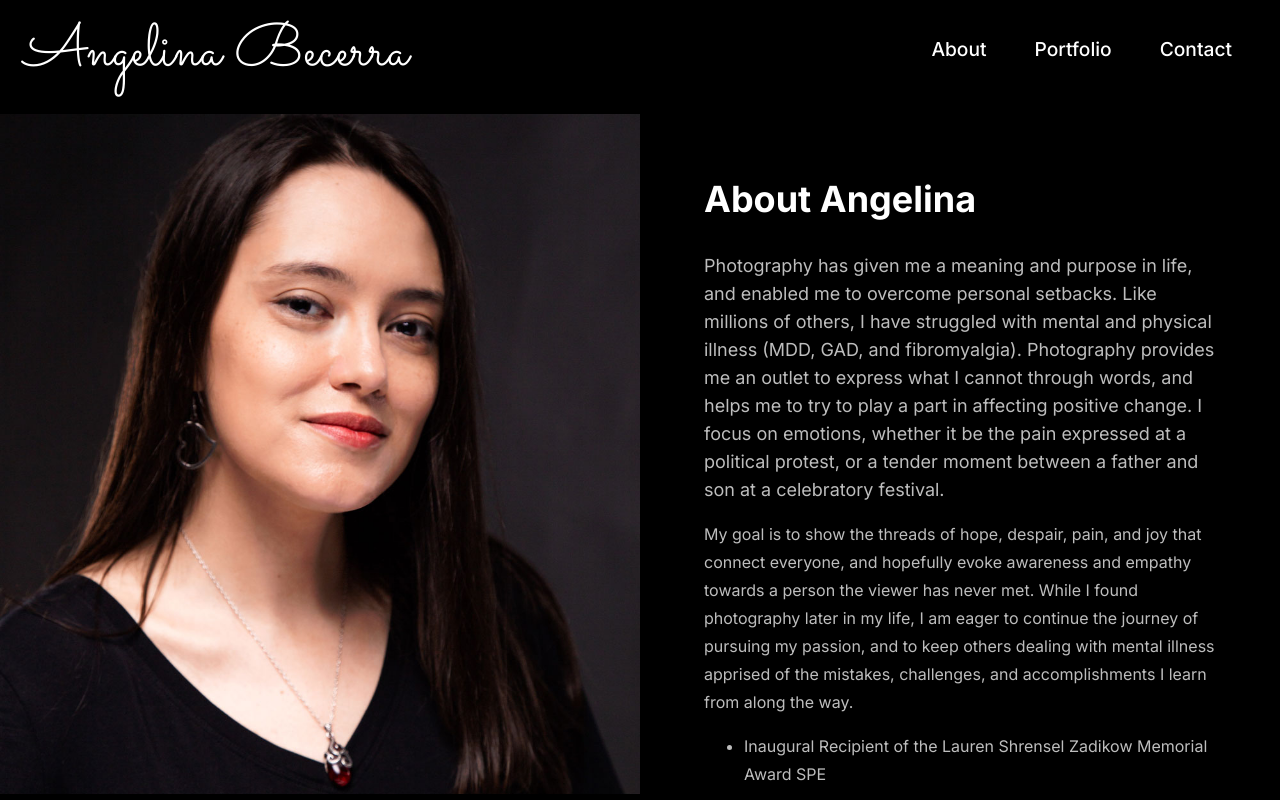
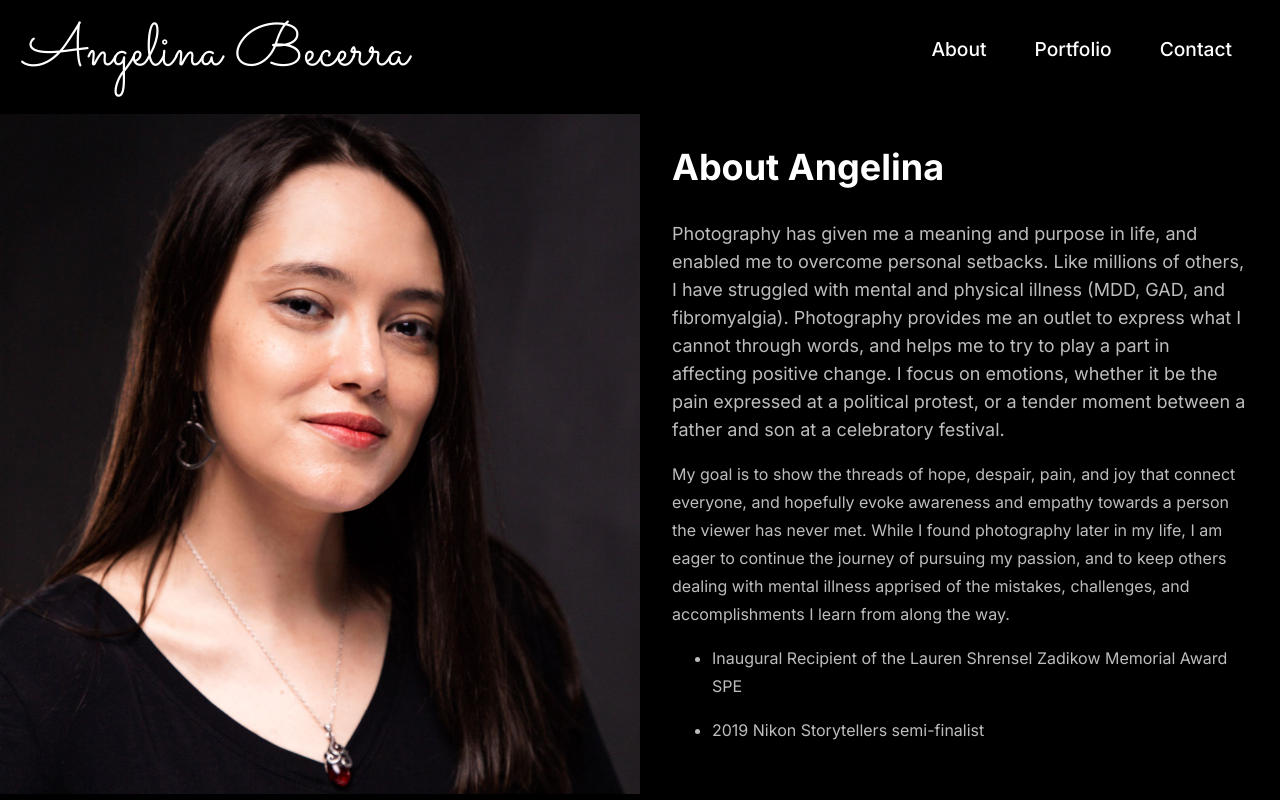
Before and after one commit to joshpayette/angelinabecerra.com, a Next.js app: page /about in a window 1280 px wide. Built offline with nearby package versions, Linux system fonts and the light colour scheme.

Commit message:
Minor layout shift for smaller devices

```diff
--- a/pages/about.tsx
+++ b/pages/about.tsx
@@ -19,14 +19,14 @@ const useStyles = makeStyles((theme) => ({
     position: 'relative',
     height: '100%',
     maxHeight: '75vh',
-    [theme.breakpoints.up('md')]: {
+    [theme.breakpoints.up('sm')]: {
       maxHeight: 'initial',
     },
   },
   textWrapper: {
     padding: theme.spacing(2),
     [theme.breakpoints.up('md')]: {
-      padding: theme.spacing(8),
+      padding: theme.spacing(4),
     },
   },
   greyText: {
@@ -57,7 +57,7 @@ export default function AboutPage() {
         alignItems="flex-start"
         className={classes.fullHeight}
       >
-        <Grid item xs={12} md={6} className={classes.imageWrapper}>
+        <Grid item xs={12} sm={6} className={classes.imageWrapper}>
           <Image
             src="/angelina-bio.jpg"
             alt="Angelina Becerra Self Photo"
@@ -66,7 +66,7 @@ export default function AboutPage() {
             objectPosition="center"
           />
         </Grid>
-        <Grid item xs={12} md={6} className={classes.textWrapper}>
+        <Grid item xs={12} sm={6} className={classes.textWrapper}>
           <Typography
             variant="h3"
             component="h1"
```
